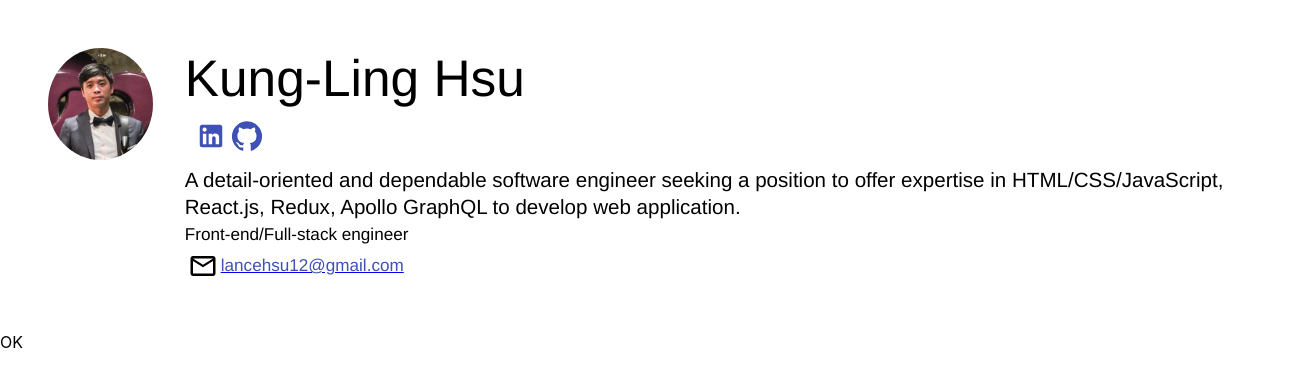
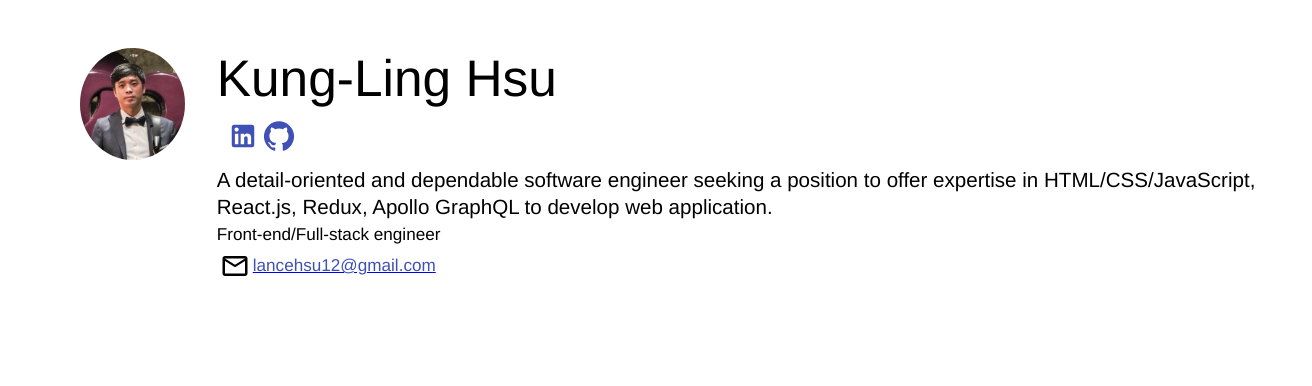
Before and after one commit to lancehsu/deprecated-resume, a React (Create React App) app: page / in a window 1280 px wide. Shown: the top 386 px of the page, 1312 px wide, since content can reach past the window. Built offline with nearby package versions, Linux system fonts and the light colour scheme.

Commit message:
Container margin

```diff
--- a/src/components/Container.tsx
+++ b/src/components/Container.tsx
@@ -5,9 +5,8 @@ import Profile from './Profile';
 
 const Container: FC = () => {
   return (
-    <Box className="container" style={{ width: '100vw', height: '100vh' }}>
+    <Box className="container" style={{ width: '100%', height: '100%', margin: '2em' }}>
       <Profile />
-      <div>OK</div>
     </Box>
   );
 };
```
